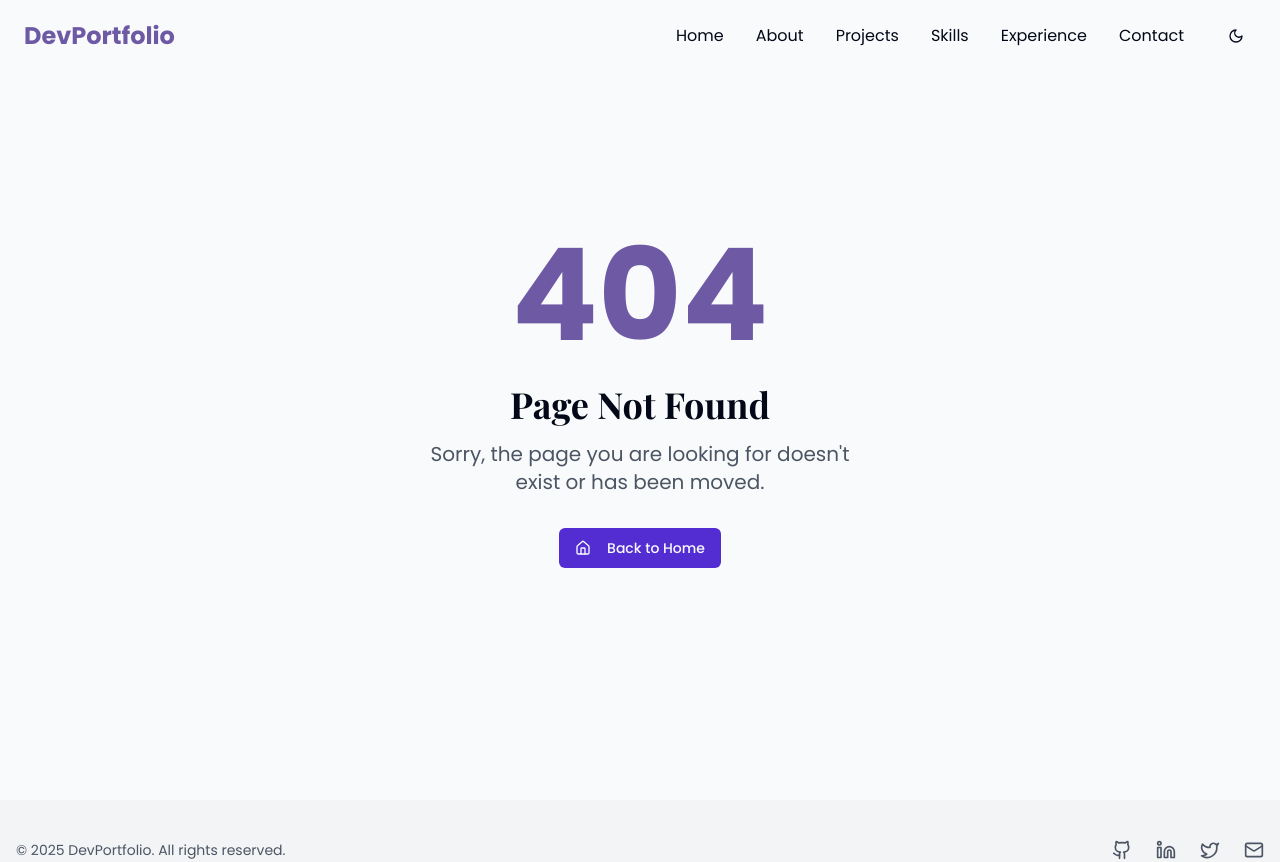
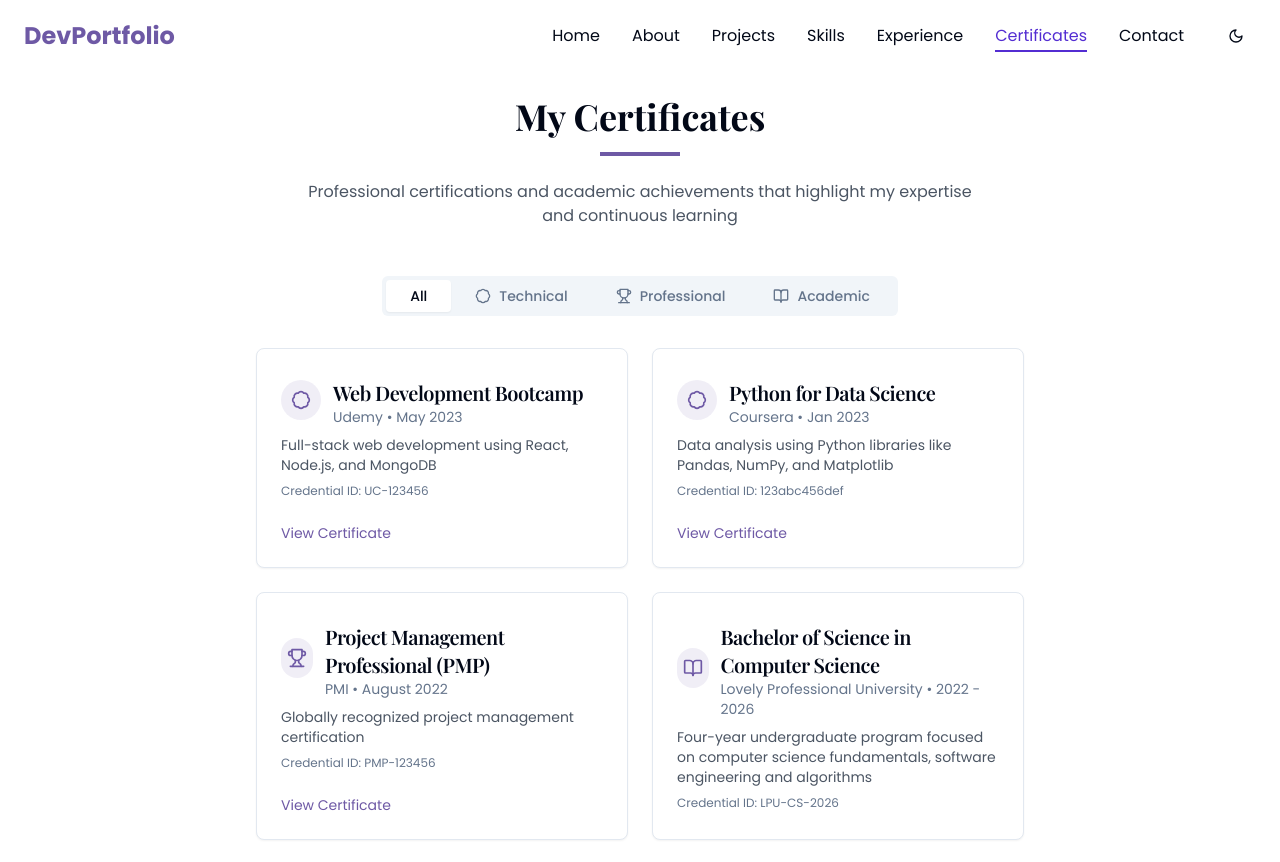
Before and after one commit to abhay707/Updated-Portfolio, a React (Vite) app: page /certificates in a window 1280 px wide. Shown: the top 862 px of the page. Built offline with nearby package versions, Linux system fonts and the light colour scheme.

Commit message:
feat: Add certificate tab
Adds a new tab to showcase certificates.

```diff
--- a/src/App.tsx
+++ b/src/App.tsx
@@ -17,6 +17,7 @@ import About from "./pages/About";
 import Projects from "./pages/Projects";
 import Skills from "./pages/Skills";
 import Experience from "./pages/Experience";
+import Certificates from "./pages/Certificates";
 import Contact from "./pages/Contact";
 import NotFound from "./pages/NotFound";
 import Auth from "./pages/Auth";
@@ -39,6 +40,7 @@ const App = () => (
                 <Route path="/projects" element={<Projects />} />
                 <Route path="/skills" element={<Skills />} />
                 <Route path="/experience" element={<Experience />} />
+                <Route path="/certificates" element={<Certificates />} />
                 <Route path="/contact" element={<Contact />} />
                 <Route path="/auth" element={<Auth />} />
                 <Route path="*" element={<NotFound />} />
--- a/src/components/Navbar.tsx
+++ b/src/components/Navbar.tsx
@@ -31,6 +31,7 @@ const Navbar = () => {
     { name: 'Projects', path: '/projects' },
     { name: 'Skills', path: '/skills' },
     { name: 'Experience', path: '/experience' },
+    { name: 'Certificates', path: '/certificates' },
     { name: 'Contact', path: '/contact' },
   ];
 
--- /dev/null
+++ b/src/pages/Certificates.tsx
@@ -0,0 +1,191 @@
+
+import React, { useState, useRef, useEffect } from 'react';
+import { Tabs, TabsList, TabsTrigger, TabsContent } from "@/components/ui/tabs";
+import { Badge, BookOpen, Trophy } from 'lucide-react';
+import { Card, CardContent, CardDescription, CardFooter, CardHeader, CardTitle } from "@/components/ui/card";
+
+interface Certificate {
+  id: number;
+  title: string;
+  issuer: string;
+  date: string;
+  credentialId: string;
+  credentialURL: string;
+  description: string;
+  category: 'technical' | 'professional' | 'academic';
+}
+
+const Certificates = () => {
+  const [selectedCategory, setSelectedCategory] = useState<string>("all");
+  const certificatesRef = useRef<HTMLDivElement>(null);
+  const [isInView, setIsInView] = useState(false);
+
+  const certificates: Certificate[] = [
+    {
+      id: 1,
+      title: "Web Development Bootcamp",
+      issuer: "Udemy",
+      date: "May 2023",
+      credentialId: "UC-123456",
+      credentialURL: "https://udemy.com/certificate/UC-123456",
+      description: "Full-stack web development using React, Node.js, and MongoDB",
+      category: "technical"
+    },
+    {
+      id: 2,
+      title: "Python for Data Science",
+      issuer: "Coursera",
+      date: "Jan 2023",
+      credentialId: "123abc456def",
+      credentialURL: "https://coursera.org/verify/123abc456def",
+      description: "Data analysis using Python libraries like Pandas, NumPy, and Matplotlib",
+      category: "technical"
+    },
+    {
+      id: 3,
+      title: "Project Management Professional (PMP)",
+      issuer: "PMI",
+      date: "August 2022",
+      credentialId: "PMP-123456",
+      credentialURL: "https://pmi.org/certifications/verify/PMP-123456",
+      description: "Globally recognized project management certification",
+      category: "professional"
+    },
+    {
+      id: 4,
+      title: "Bachelor of Science in Computer Science",
+      issuer: "Lovely Professional University",
+      date: "2022 - 2026",
+      credentialId: "LPU-CS-2026",
+      credentialURL: "",
+      description: "Four-year undergraduate program focused on computer science fundamentals, software engineering and algorithms",
+      category: "academic"
+    }
+  ];
+
+  useEffect(() => {
+    const observer = new IntersectionObserver(
+      ([entry]) => {
+        setIsInView(entry.isIntersecting);
+      },
+      {
+        threshold: 0.1,
+      }
+    );
+
+    const currentRef = certificatesRef.current;
+
+    if (currentRef) {
+      observer.observe(currentRef);
+    }
+
+    return () => {
+      if (currentRef) {
+        observer.unobserve(currentRef);
+      }
+    };
+  }, []);
+
+  const filteredCertificates = selectedCategory === "all"
+    ? certificates
+    : certificates.filter(cert => cert.category === selectedCategory);
+
+  const getCategoryIcon = (category: string) => {
+    switch(category) {
+      case 'technical': return <Badge className="h-5 w-5" />;
+      case 'professional': return <Trophy className="h-5 w-5" />;
+      case 'academic': return <BookOpen className="h-5 w-5" />;
+      default: return null;
+    }
+  };
+
+  return (
+    <div className="pt-24 pb-16">
+      <div className="container mx-auto px-4">
+        <div className="text-center mb-12">
+          <h1 className="text-4xl font-bold mb-4">My Certificates</h1>
+          <div className="w-20 h-1 bg-purple mx-auto mb-6"></div>
+          <p className="max-w-2xl mx-auto text-gray-600 dark:text-gray-300">
+            Professional certifications and academic achievements that highlight my expertise and continuous learning
+          </p>
+        </div>
+
+        <div className="flex justify-center mb-8">
+          <Tabs defaultValue="all" className="w-full max-w-3xl"
+            value={selectedCategory}
+            onValueChange={setSelectedCategory}>
+            <div className="flex justify-center">
+              <TabsList>
+                <TabsTrigger value="all" className="px-6">All</TabsTrigger>
+                <TabsTrigger value="technical" className="px-6">
+                  <Badge className="mr-2 h-4 w-4" />
+                  Technical
+                </TabsTrigger>
+                <TabsTrigger value="professional" className="px-6">
+                  <Trophy className="mr-2 h-4 w-4" />
+                  Professional
+                </TabsTrigger>
+                <TabsTrigger value="academic" className="px-6">
+                  <BookOpen className="mr-2 h-4 w-4" />
+                  Academic
+                </TabsTrigger>
+              </TabsList>
+            </div>
+
+            <div ref={certificatesRef} className="mt-8 grid grid-cols-1 md:grid-cols-2 gap-6">
+              {filteredCertificates.map((cert, index) => (
+                <Card
+                  key={cert.id}
+                  className={`transform transition-all duration-500 hover:shadow-lg ${
+                    isInView
+                      ? 'opacity-100 translate-y-0'
+                      : 'opacity-0 translate-y-10'
+                  }`}
+                  style={{
+                    transitionDelay: `${index * 100}ms`,
+                    animationDelay: `${index * 100}ms`
+                  }}
+                >
+                  <CardHeader className="flex flex-row items-center gap-3 pb-2">
+                    <div className="h-10 w-10 rounded-full bg-purple/10 flex items-center justify-center text-purple">
+                      {getCategoryIcon(cert.category)}
+                    </div>
+                    <div>
+                      <CardTitle className="text-xl">{cert.title}</CardTitle>
+                      <CardDescription className="text-sm text-muted-foreground">
+                        {cert.issuer} • {cert.date}
+                      </CardDescription>
+                    </div>
+                  </CardHeader>
+                  <CardContent>
+                    <p className="text-sm text-gray-600 dark:text-gray-400">{cert.description}</p>
+
+                    {cert.credentialId && (
+                      <p className="text-xs mt-2 text-muted-foreground">
+                        Credential ID: {cert.credentialId}
+                      </p>
+                    )}
+                  </CardContent>
+                  {cert.credentialURL && (
+                    <CardFooter className="pt-0">
+                      <a
+                        href={cert.credentialURL}
+                        target="_blank"
+                        rel="noopener noreferrer"
+                        className="text-sm text-purple hover:underline inline-flex items-center"
+                      >
+                        View Certificate
+                      </a>
+                    </CardFooter>
+                  )}
+                </Card>
+              ))}
+            </div>
+          </Tabs>
+        </div>
+      </div>
+    </div>
+  );
+};
+
+export default Certificates;
```
